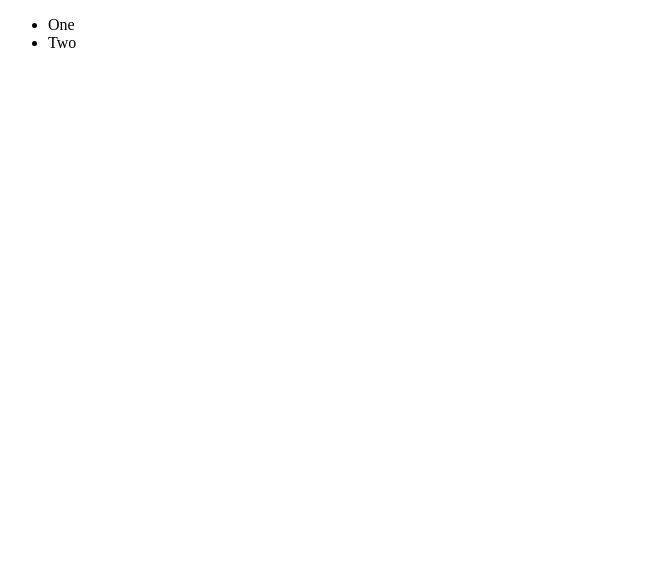
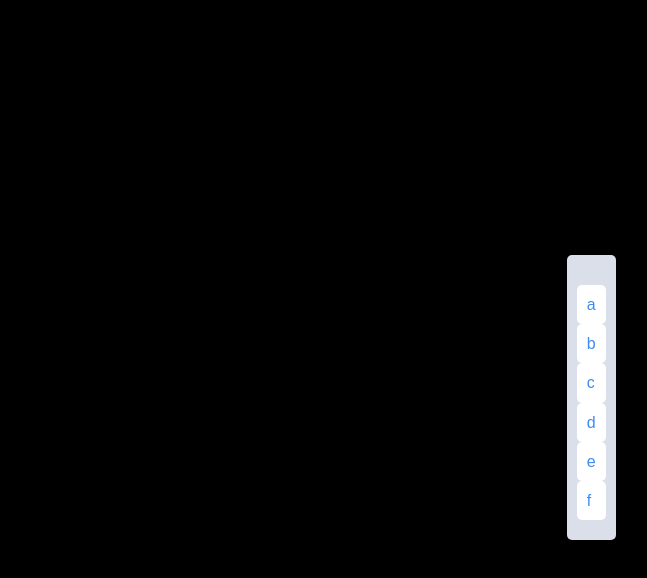
Before and after one commit to leeheeae/master_class-trello_clone, a React (Create React App) app: page / in a window 1280 px wide. Shown: the top 578 px of the page, without its empty margins (0-647 px from the left). Built offline with nearby package versions, Linux system fonts and the light colour scheme.

Commit message:
드래그 아이템 만들기, React.memo로 최적화

```diff
--- a/src/App.tsx
+++ b/src/App.tsx
@@ -1,8 +1,52 @@
-import { DragDropContext, Draggable, Droppable } from "react-beautiful-dnd";
+import { DragDropContext, Droppable, DropResult } from "react-beautiful-dnd";
+import { useRecoilState } from "recoil";
+import styled from "styled-components";
+import { toDoState } from "./atoms";
+import DragabbleCard from "./DragabbleCard";
 
+// styled
+const Wrapper = styled.div`
+  display: flex;
+  max-width: 480px;
+  width: 100%;
+  height: 100vh;
+  margin: 0 auto;
+  justify-content: center;
+  align-items: center;
+`;
+
+const Boards = styled.div`
+  display: grid;
+  grid-template-columns: repeat(3, 1fr);
+`;
+
+const Board = styled.div`
+  padding: 30px 10px 20px;
+  margin-bottom: 5px;
+  border-radius: 5px;
+  min-height: 200px;
+  background-color: ${(props) => props.theme.boardColor};
+`;
+
+// jsx
 function App() {
+  const [toDos, setToDos] = useRecoilState(toDoState);
+
   // drag를 끝낸 후 일어날 액션
-  const onDragEnd = () => {};
+  const onDragEnd = ({ draggableId, destination, source }: DropResult) => {
+    console.log("draggin finish");
+
+    if (!destination) return;
+
+    setToDos((oldToDos) => {
+      const copyToDos = [...oldToDos];
+      // TODO Delete item on source.index
+      copyToDos.splice(source.index, 1);
+      // Put back the item on the destination.index
+      copyToDos.splice(destination?.index, 0, draggableId);
+      return copyToDos;
+    });
+  };
 
   /**
    * droppable: 드래그할 영역
@@ -10,21 +54,20 @@
    */
   return (
     <DragDropContext onDragEnd={onDragEnd}>
-      <div>
-        <Droppable droppableId="one">
-          {() => (
-            <ul>
-              <Draggable draggableId="firsh" index={0}>
-                {() => <li>One</li>}
-              </Draggable>
-
-              <Draggable draggableId="second" index={1}>
-                {() => <li>Two</li>}
-              </Draggable>
-            </ul>
-          )}
-        </Droppable>
-      </div>
+      <Wrapper>
+        <Boards>
+          <Droppable droppableId="one">
+            {(magic) => (
+              <Board ref={magic.innerRef} {...magic.droppableProps}>
+                {toDos.map((toDo, index) => (
+                  <DragabbleCard key={toDo} toDo={toDo} index={index} />
+                ))}
+                {magic.placeholder}
+              </Board>
+            )}
+          </Droppable>
+        </Boards>
+      </Wrapper>
     </DragDropContext>
   );
 }
--- /dev/null
+++ b/src/DragabbleCard.tsx
@@ -0,0 +1,36 @@
+import React from "react";
+import { Draggable } from "react-beautiful-dnd";
+import styled from "styled-components";
+
+// styled
+const Card = styled.div`
+  border-radius: 5px;
+  padding: 10px;
+  background-color: ${(props) => props.theme.cardColor};
+`;
+
+// typescript
+interface IDragabbleCardProps {
+  toDo: string;
+  index: number;
+}
+
+// jsx
+function DragabbleCard({ toDo, index }: IDragabbleCardProps) {
+  return (
+    <Draggable draggableId={toDo} index={index} key={index}>
+      {(magic) => (
+        <Card
+          ref={magic.innerRef}
+          {...magic.draggableProps}
+          {...magic.dragHandleProps}
+        >
+          {toDo}
+        </Card>
+      )}
+    </Draggable>
+  );
+}
+
+// props이 변하지 않으면 다시 렌더링 하지말라고 지정해주는 것
+export default React.memo(DragabbleCard);
--- a/src/atoms.tsx
+++ b/src/atoms.tsx
@@ -1,20 +1,6 @@
 import { atom, selector } from "recoil";
 
-export const minuteState = atom({
-  key: "minutes",
-  default: 0,
+export const toDoState = atom({
+  key: "toDo",
+  default: ["a", "b", "c", "d", "e", "f"],
 });
-
-export const hoursSelector = selector<number>({
-  key: "hours",
-  // 첫 번째 인자
-  get: ({ get }) => {
-    const minutes = get(minuteState);
-    return minutes / 60;
-  },
-  // 두 번째 인자
-  set: ({ set }, newValue) => {
-    const minutes = Number(newValue) * 60;
-    set(minuteState, minutes);
-  },
-});
--- a/src/index.tsx
+++ b/src/index.tsx
@@ -1,15 +1,82 @@
-import React from "react";
 import ReactDOM from "react-dom/client";
 import { RecoilRoot } from "recoil";
 import App from "./App";
+import { ThemeProvider, createGlobalStyle } from "styled-components";
+import { darkTheme } from "./theme";
+
+const GlobalStyle = createGlobalStyle`
+@import url('https://fonts.googleapis.com/css2?family=Source+Sans+Pro:wght@300;400&display=swap');
+html, body, div, span, applet, object, iframe,
+h1, h2, h3, h4, h5, h6, p, blockquote, pre,
+a, abbr, acronym, address, big, cite, code,
+del, dfn, em, img, ins, kbd, q, s, samp,
+small, strike, strong, sub, sup, tt, var,
+b, u, i, center,
+dl, dt, dd, menu, ol, ul, li,
+fieldset, form, label, legend,
+table, caption, tbody, tfoot, thead, tr, th, td,
+article, aside, canvas, details, embed,
+figure, figcaption, footer, header, hgroup,
+main, menu, nav, output, ruby, section, summary,
+time, mark, audio, video {
+  margin: 0;
+  padding: 0;
+  border: 0;
+  font-size: 100%;
+  font: inherit;
+  vertical-align: baseline;
+}
+/* HTML5 display-role reset for older browsers */
+article, aside, details, figcaption, figure,
+footer, header, hgroup, main, menu, nav, section {
+  display: block;
+}
+/* HTML5 hidden-attribute fix for newer browsers */
+*[hidden] {
+    display: none;
+}
+body {
+  line-height: 1;
+}
+menu, ol, ul {
+  list-style: none;
+}
+blockquote, q {
+  quotes: none;
+}
+blockquote:before, blockquote:after,
+q:before, q:after {
+  content: '';
+  content: none;
+}
+table {
+  border-collapse: collapse;
+  border-spacing: 0;
+}
+* {
+  box-sizing: border-box;
+}
+body {
+  font-weight: 300;
+  font-family: 'Source Sans Pro', sans-serif;
+  color:${(props) => props.theme.bgColor};
+  line-height: 1.2;
+  background-color: black;
+}
+a {
+  text-decoration:none;
+  color:inherit;
+}
+`;
 
 const root = ReactDOM.createRoot(
   document.getElementById("root") as HTMLElement
 );
 root.render(
-  <React.StrictMode>
-    <RecoilRoot>
+  <RecoilRoot>
+    <ThemeProvider theme={darkTheme}>
+      <GlobalStyle />
       <App />
-    </RecoilRoot>
-  </React.StrictMode>
+    </ThemeProvider>
+  </RecoilRoot>
 );
--- /dev/null
+++ b/src/theme.ts
@@ -0,0 +1,7 @@
+import { DefaultTheme } from "styled-components";
+
+export const darkTheme: DefaultTheme = {
+  bgColor: "#3F8CF2",
+  boardColor: "#dadfe9",
+  cardColor: "#ffffff",
+};
```
Also changed, not shown: src/styled.d.ts (added, +9 -0 lines).
